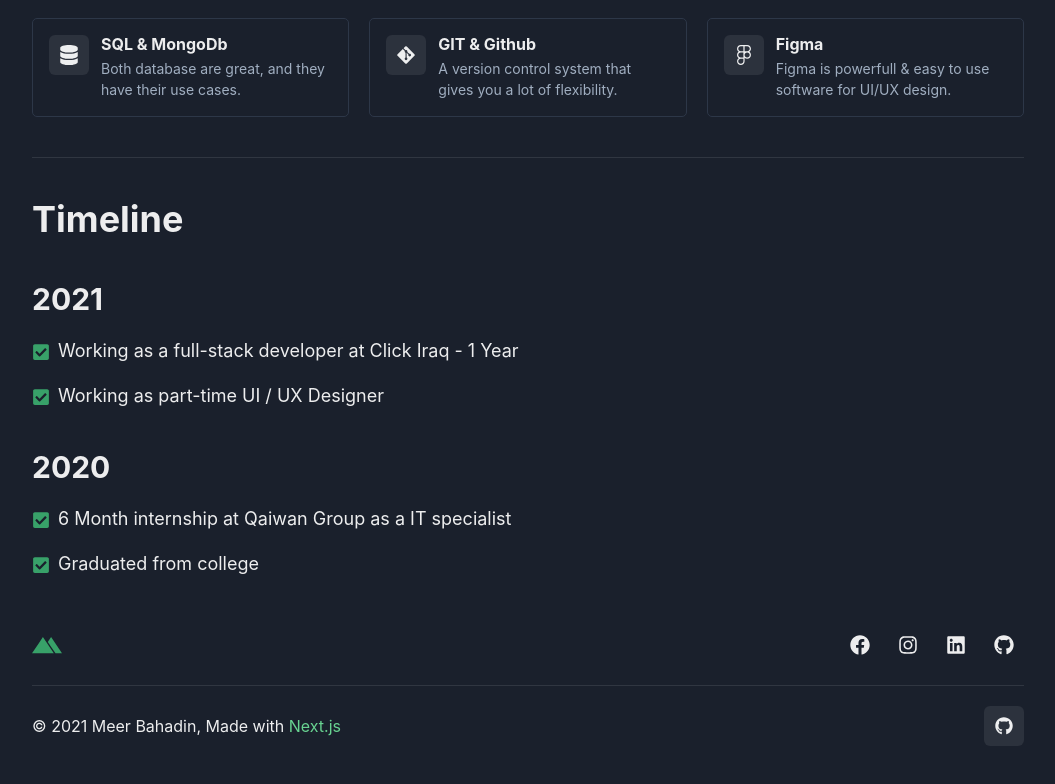
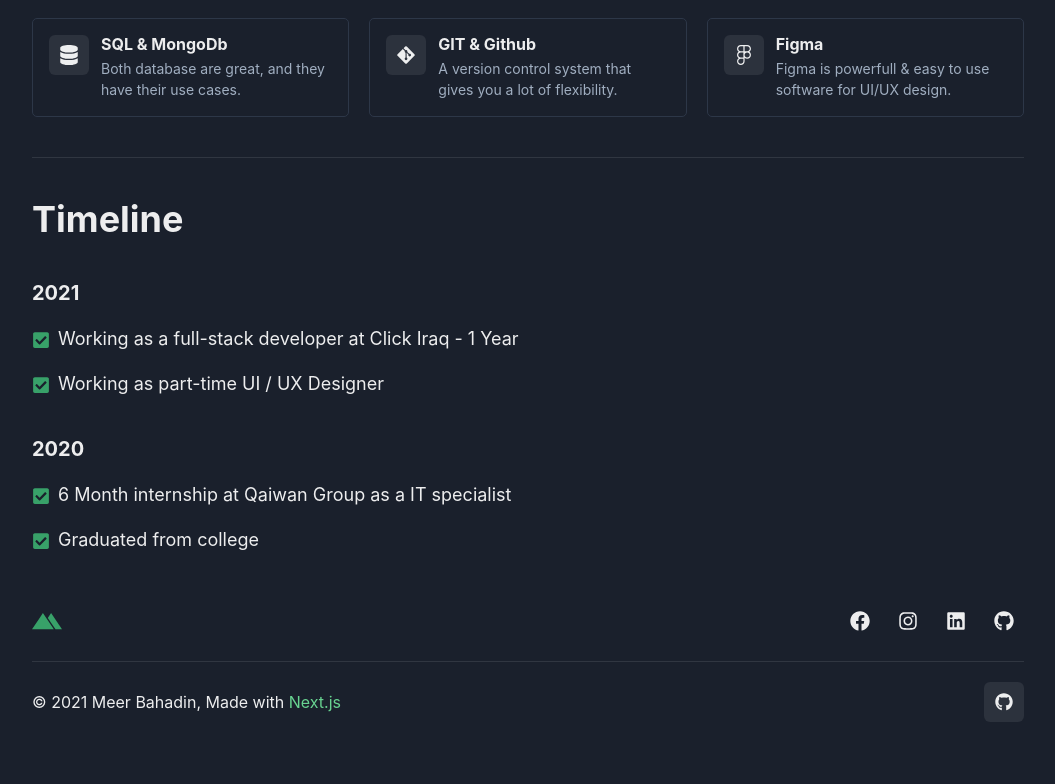
Before and after one commit to wainnyta/softwarearchitek.com, a Next.js app: page / in a window 1280 px wide. Shown: the part 714-1498 px from the top of the page, without its empty margins (112-1167 px from the left). Built offline with nearby package versions, Linux system fonts and the light colour scheme.

Commit message:
reduced size of timeline year

```diff
--- a/components/pages/index/Timeline.js
+++ b/components/pages/index/Timeline.js
@@ -11,7 +11,7 @@ const Timeline = () => {
       >
         Timeline
       </Heading>
-      <Heading mt={10} mb={5} as="h2" size="lg">
+      <Heading mt={10} mb={5} as="h2" size="md">
         2021
       </Heading>
       <List spacing={18} fontSize="18">
@@ -24,7 +24,7 @@ const Timeline = () => {
           Working as part-time UI / UX Designer
         </ListItem>
       </List>
-      <Heading mt={10} mb={5} as="h2" size="lg">
+      <Heading mt={10} mb={5} as="h2" size="md">
         2020
       </Heading>
       <List spacing={18} fontSize="18">
```
